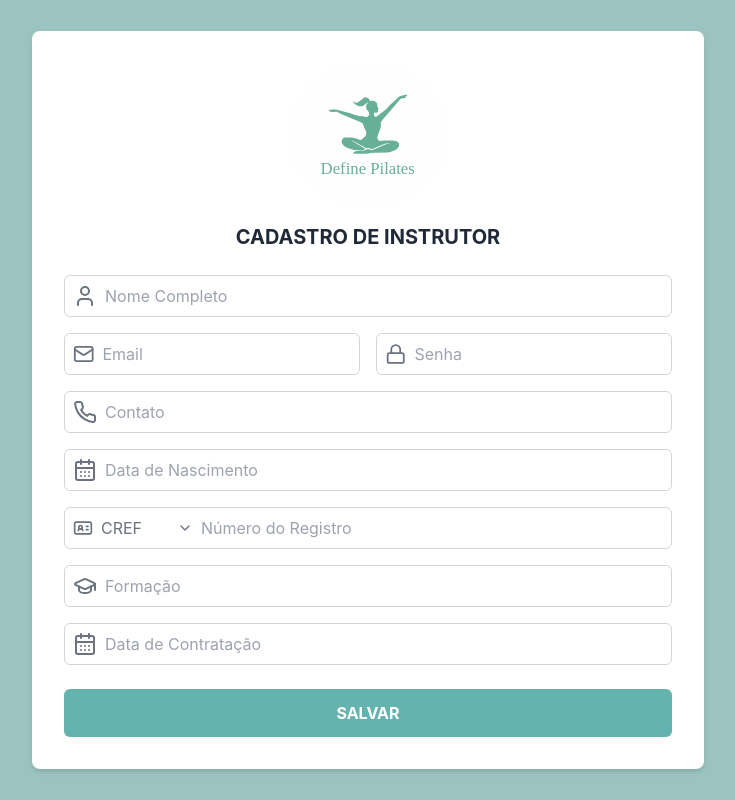
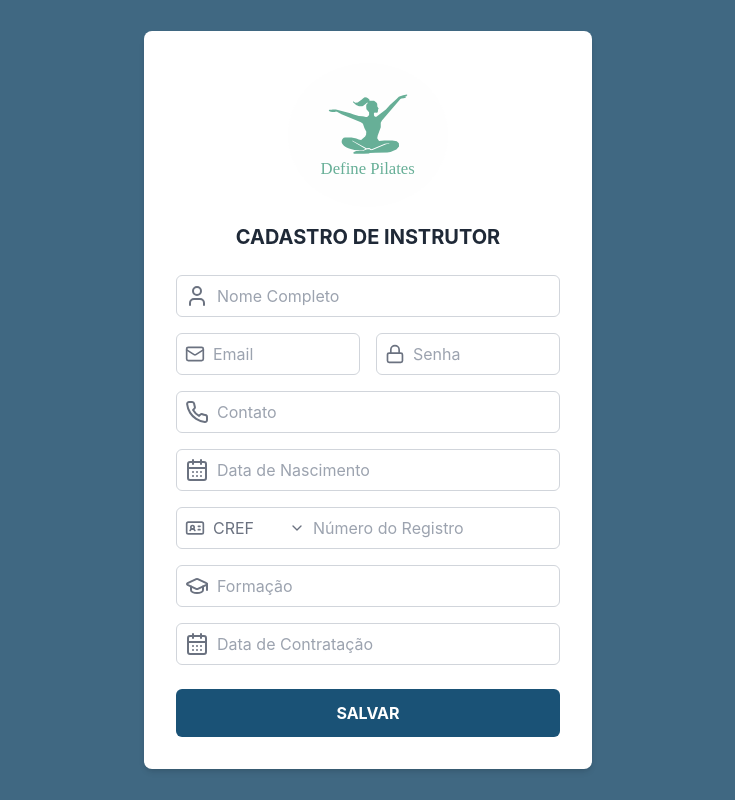
Before and after one commit to Bruxx092/Front_End_Define_Pilates, a React (Vite) app: page /instructor-signin in a window 1280 px wide. Shown: the whole page, without its empty margins (272-1007 px from the left). Built offline with nearby package versions, Linux system fonts and the light colour scheme.

Commit message:
cores atualizadas no login e cadastro

```diff
--- a/src/pages/Auth/ForgotPassword/Code.jsx
+++ b/src/pages/Auth/ForgotPassword/Code.jsx
@@ -11,7 +11,7 @@ const Code = () => {
         };
 
   return (
-    <div className='flex flex-col items-center justify-center min-h-screen bg-shadow-green-200'>
+    <div className='flex flex-col items-center justify-center min-h-screen bg-bismark-800 p-4'>
         <div className="flex flex-col items-center p-8 bg-white rounded-lg shadow-md w-960">
             <img src={Logo_Sem_Contorno} alt="Logo da Empresa" className="w-55" />
 
@@ -30,7 +30,7 @@ const Code = () => {
 
             <br />
 
-            <button className="w-full py-2 bg-shadow-green-500 text-white font-bold rounded-md hover:bg-shadow-green-600 transition-colors duration-300">
+            <button className="w-full py-2 bg-blumine-900 text-white font-bold rounded-md hover:bg-blumine-950 transition-colors duration-300">
                 ENVIAR
             </button>
 
--- a/src/pages/Auth/Login/Login.jsx
+++ b/src/pages/Auth/Login/Login.jsx
@@ -5,14 +5,11 @@ import { Users, User, Handshake } from 'lucide-react';
 
 const Login = () => {
   return (
-    // -> Adicionado padding para telas pequenas
-    <div className="flex flex-col items-center justify-center min-h-screen bg-shadow-green-200 p-4">
+    <div className="flex flex-col items-center justify-center min-h-screen bg-bismark-800 p-4">
       <img src={logo} alt="Logo da Empresa" className="w-24 h-24 mb-6" />
-      {/* -> Título com texto responsivo, centralizado e com padding horizontal */}
       <h1 className="text-xl sm:text-2xl font-bold text-gray-800 mb-8 text-center px-4">
         COMO VOCÊ GOSTARIA DE FAZER LOGIN?
       </h1>
-      {/* -> Container dos cartões com layout e espaçamento responsivos */}
       <div className="flex flex-col sm:flex-row gap-8">
         <UserCard
           title="COLABORADOR"
--- a/src/pages/Auth/Login/LoginForm.jsx
+++ b/src/pages/Auth/Login/LoginForm.jsx
@@ -5,7 +5,7 @@ import Logo_Sem_Contorno from '../../../assets/Logo_Sem_Contorno.svg';
 
 const LoginForm = () => {
   return (
-    <div className='flex flex-col items-center justify-center min-h-screen bg-shadow-green-200'>
+    <div className='flex flex-col items-center justify-center min-h-screen bg-bismark-800 p-4'>
         <div className="flex flex-col items-center p-8 bg-white rounded-lg shadow-md w-960">
             <img src={Logo_Sem_Contorno} alt="Logo da Empresa" className="w-55" />
 
@@ -34,8 +34,8 @@ const LoginForm = () => {
 
             <br />
 
-            <button className="w-full py-2 bg-shadow-green-500 text-white font-bold rounded-md hover:bg-shadow-green-600 transition-colors duration-300">
-                SALVAR
+            <button className="w-full py-2 bg-blumine-900 text-white font-bold rounded-md hover:bg-blumine-950 transition-colors duration-300">
+                ENTRAR
             </button>
         </div>
     </div>
--- a/src/pages/Auth/SignIn/InstructorSignIn.jsx
+++ b/src/pages/Auth/SignIn/InstructorSignIn.jsx
@@ -1,17 +1,47 @@
-import React, { useState } from "react";
+import React, { useState, useEffect } from "react";
+import { useNavigate } from 'react-router-dom';
 import { User, Mail, Lock, Phone, IdCard, GraduationCap, ChevronDown} from 'lucide-react';
 import Logo_Sem_Contorno from '../../../assets/Logo_Sem_Contorno.svg';
 import DateInput from "../../../components/forms/DateInput";
 
 const InstructorSignIn = () => {
     const [documentType, setDocumentType] = useState('CREF');
+    const [cadastroSucesso, setCadastroSucesso] = useState(false);
+    const navigate = useNavigate();
+
+    useEffect(() => {
+        if(cadastroSucesso) {
+            const timer = setTimeout(() => {
+                navigate('/login');
+            }, 3000);
+            return () => clearTimeout(timer);
+        }
+    }, [cadastroSucesso, navigate]);
+
+    const handlesubmit = (e) => {
+        e.preventDefault();
+        //aqui vai a lógica do backend
+        setCadastroSucesso(true);
+    };
+
+    if(cadastroSucesso) {
+        return (
+            <div className="flex flex-col items-center justify-center min-h-screen bg-bismark-800">
+                <div className="flex flex-col items-center p-8 bg-white rounded-lg shadow-md w-96">
+                    <div className="flex items-center justify-center p-8 bg-blumine-900 rounded-md">
+                        <h2 className="text-xl font-bold text-white text-center">
+                            NOVO USUÁRIO CADASTRADO COM SUCESSO!
+                        </h2>
+                    </div>
+                </div>
+            </div>
+        )
+    }
 
     return (
-        // -> Adicionado padding geral para telas pequenas
-        <div className='flex flex-col items-center justify-center min-h-screen bg-shadow-green-200 p-4'>
-            {/* -> Classes de largura e padding responsivas */}
+        <div className="flex flex-col items-center justify-center min-h-screen bg-bismark-800 p-4">
+        <form onSubmit={handlesubmit} className="w-full max-w-md">
             <div className="flex flex-col items-center p-4 sm:p-8 bg-white rounded-lg shadow-md w-full max-w-2xl">
-                {/* -> Ajustado tamanho da logo */}
                 <img src={Logo_Sem_Contorno} alt="Logo da Empresa" className="w-40 mb-4" />
 
                 <h2 className="text-xl font-bold mb-6 text-gray-800 text-center">CADASTRO DE INSTRUTOR</h2>
@@ -24,15 +54,12 @@ const InstructorSignIn = () => {
                     className="flex-grow outline-none border-none bg-transparent text-gray-700"
                     />
                 </div>
-
-                {/* -> Classes de flex e espaçamento responsivas */}
                 <div className="flex flex-col sm:flex-row w-full gap-4 mb-4">
                     <div className="flex items-center flex-1 p-2 border border-gray-300 rounded-md">
                         <Mail className="text-gray-500 mr-2"/>
                         <input
                             type="email"
                             placeholder="Email"
-                            // -> Garante que o input preencha o container
                             className="flex-grow outline-none border-none bg-transparent text-gray-700 w-full"
                         />
                     </div>
@@ -41,7 +68,6 @@ const InstructorSignIn = () => {
                         <input
                             type="password"
                             placeholder="Senha"
-                            // -> Garante que o input preencha o container
                             className="flex-grow outline-none border-none bg-transparent text-gray-700 w-full"
                         />
                     </div>
@@ -59,12 +85,12 @@ const InstructorSignIn = () => {
                 <DateInput placeholder="Data de Nascimento"/>
 
                 <div className="flex items-center w-full p-2 mb-4 border border-gray-300 rounded-md">
-                    <div className="flex items-center text-gray-500 relative flex-shrink-0"> {/* Adicionado flex-shrink-0 */}
+                    <div className="flex items-center text-gray-500 relative flex-shrink-0">
                         <IdCard className="w-5 h-5 mr-2" />
                         <select
                             value={documentType}
                             onChange={(e) => setDocumentType(e.target.value)}
-                            className="bg-transparent border-none outline-none appearance-none pr-6" // Aumentado padding para não sobrepor a seta
+                            className="bg-transparent border-none outline-none appearance-none pr-6"
                         >
                             <option value="CREF">CREF</option>
                             <option value="CREFITO">CREFITO</option>
@@ -74,7 +100,7 @@ const InstructorSignIn = () => {
                     <input
                         type="number"
                         placeholder="Número do Registro"
-                        className="flex-grow outline-none border-none bg-transparent text-gray-700 ml-2" // Adicionado ml-2 para separar
+                        className="flex-grow outline-none border-none bg-transparent text-gray-700 ml-2"
                     />
                 </div>
 
@@ -89,10 +115,11 @@ const InstructorSignIn = () => {
 
                 <DateInput placeholder="Data de Contratação"/>
 
-                <button className="w-full py-3 bg-shadow-green-500 text-white font-bold rounded-md hover:bg-shadow-green-600 transition-colors duration-300 mt-2">
+                <button className="w-full py-3 bg-blumine-900 text-white font-bold rounded-md hover:bg-blumine-950 transition-colors duration-300 mt-2">
                     SALVAR
                 </button>
             </div>
+            </form>
         </div>
     );
 };
--- a/src/pages/Auth/SignIn/SignIn.jsx
+++ b/src/pages/Auth/SignIn/SignIn.jsx
@@ -4,8 +4,8 @@ import { Users, User, Handshake } from 'lucide-react';
 
 const SignIn = () => {
   return (
-    <div className="flex flex-col items-center justify-center min-h-screen bg-shadow-green-200 p-4">
-      <img src={logo} alt="Logo da Empresa" className="w-24 h-24 mb-6" />
+    <div className="flex flex-col items-center justify-center min-h-screen bg-bismark-800 p-4">
+      <img src={logo} alt="Logo da Empresa" className="w-50 h-50 mb-6" />
 
       <div className="w-full text-center mb-6">
 
--- a/src/pages/Auth/SignIn/StudentSignIn.jsx
+++ b/src/pages/Auth/SignIn/StudentSignIn.jsx
@@ -1,15 +1,47 @@
-import React from "react";
+import React, { useState, useEffect } from "react";
+import { useNavigate } from 'react-router-dom';
 import { User, Mail, Lock, Phone, PersonStanding, IdCard, Search} from 'lucide-react';
 import Logo_Sem_Contorno from '../../../assets/Logo_Sem_Contorno.svg';
 import DateInput from "../../../components/forms/DateInput";
 
 const StudentSignIn = () => {
+
+    const [cadastroSucesso, setCadastroSucesso] = useState(false);
+    const navigate = useNavigate();
+
+    useEffect(() => {
+        if(cadastroSucesso) {
+            const timer = setTimeout(() => {
+                navigate('/login');
+            }, 3000);
+            return () => clearTimeout(timer);
+        }
+    }, [cadastroSucesso, navigate]);
+
+    const handlesubmit = (e) => {
+        e.preventDefault();
+        //aqui vai a lógica do backend
+        setCadastroSucesso(true);
+    };
+
+    if(cadastroSucesso) {
+        return (
+            <div className="flex flex-col items-center justify-center min-h-screen bg-bismark-800">
+                <div className="flex flex-col items-center p-8 bg-white rounded-lg shadow-md w-96">
+                    <div className="flex items-center justify-center p-8 bg-blumine-900 rounded-md">
+                        <h2 className="text-xl font-bold text-white text-center">
+                            NOVO USUÁRIO CADASTRADO COM SUCESSO!
+                        </h2>
+                    </div>
+                </div>
+            </div>
+        )
+    }
+
     return (
-        // -> Adiciona padding para evitar que o form cole nas bordas em telas pequenas
-        <div className='flex flex-col items-center justify-center min-h-screen bg-shadow-green-200 p-4'>
-            {/* -> Classes de largura e padding responsivas para o card do formulário */}
+        <div className="flex flex-col items-center justify-center min-h-screen bg-bismark-800 p-4">
+        <form onSubmit={handlesubmit} className="w-full max-w-md">
             <div className="flex flex-col items-center p-4 sm:p-8 bg-white rounded-lg shadow-md w-full max-w-2xl">
-                {/* -> Ajusta o tamanho da logo para um visual mais limpo */}
                 <img src={Logo_Sem_Contorno} alt="Logo da Empresa" className="w-40 mb-4" />
 
                 <h2 className="text-xl font-bold mb-6 text-gray-800 text-center">CADASTRO DE ALUNO</h2>
@@ -22,15 +54,12 @@ const StudentSignIn = () => {
                     className="flex-grow outline-none border-none bg-transparent text-gray-700"
                     />
                 </div>
-
-                {/* -> Container responsivo para Email e Senha */}
                 <div className="flex flex-col sm:flex-row w-full gap-4 mb-4">
                     <div className="flex items-center flex-1 p-2 border border-gray-300 rounded-md">
                         <Mail className="text-gray-500 mr-2"/>
                         <input
                             type="email"
                             placeholder="Email"
-                            // -> Garante que o input ocupe todo o espaço do seu container
                             className="flex-grow outline-none border-none bg-transparent text-gray-700 w-full"
                         />
                     </div>
@@ -39,7 +68,6 @@ const StudentSignIn = () => {
                         <input
                             type="password"
                             placeholder="Senha"
-                            // -> Garante que o input ocupe todo o espaço do seu container
                             className="flex-grow outline-none border-none bg-transparent text-gray-700 w-full"
                         />
                     </div>
@@ -48,7 +76,7 @@ const StudentSignIn = () => {
                 <div className="flex items-center w-full p-2 mb-4 border border-gray-300 rounded-md">
                     <Phone className="text-gray-500 mr-2"/>
                     <input
-                        type="tel" // Alterado para 'tel' para melhor usabilidade mobile
+                        type="tel"
                         placeholder="Contato"
                         className="flex-grow outline-none border-none bg-transparent text-gray-700"
                     />
@@ -59,7 +87,7 @@ const StudentSignIn = () => {
                 <div className="flex items-center w-full p-2 mb-4 border border-gray-300 rounded-md">
                     <IdCard className="text-gray-500 mr-2"/>
                     <input
-                        type="tel" // Alterado para 'tel' para melhor usabilidade mobile
+                        type="tel"
                         placeholder="CPF"
                         className="flex-grow outline-none border-none bg-transparent text-gray-700"
                     />
@@ -82,12 +110,11 @@ const StudentSignIn = () => {
                         className="flex-grow outline-none border-none bg-transparent text-gray-700"
                     />
                 </div>
-
-                {/* -> Aumenta o padding vertical para um melhor alvo de toque */}
-                <button className="w-full py-3 bg-shadow-green-500 text-white font-bold rounded-md hover:bg-shadow-green-600 transition-colors duration-300">
+                <button className="w-full py-3 bg-blumine-900 text-white font-bold rounded-md hover:bg-blumine-950 transition-colors duration-300">
                     SALVAR
                 </button>
             </div>
+            </form>
         </div>
     );
 };
--- a/tailwind.config.js
+++ b/tailwind.config.js
@@ -5,6 +5,32 @@ module.exports = {
   theme: {
     extend: {
       colors: {
+        "blumine": {
+          "50": "#f1f9ff",
+          "100": "#e2f1fd",
+          "200": "#bfe4ff",
+          "300": "#89cfff",
+          "400": "#43b7ff",
+          "500": "#17a3f0",
+          "600": "#0085ca",
+          "700": "#006aa2",
+          "800": "#005987",
+          "900": "#1A5276",
+          "950": "#062f48"
+        },
+        "bismark": {
+          "50": "#f1fcff",
+          "100": "#dff4ff",
+          "200": "#bfeaff",
+          "300": "#9adcff",
+          "400": "#70c4fa",
+          "500": "#60acdc",
+          "600": "#498ab3",
+          "700": "#3c6f8f",
+          "800": "#406882",
+          "900": "#2d4b5f",
+          "950": "#193141"
+        },
         "shadow-green": {
           50: "#f1fcfc",
           100: "#e0f6f4",
@@ -44,7 +70,7 @@ module.exports = {
           900: "#214c49",
           950: "#0d2e2c",
         },
-        calypso: {
+        "calypso": {
           50: "#f3f8fd",
           100: "#e6f1f9",
           200: "#c9e2f5",
@@ -70,7 +96,7 @@ module.exports = {
           900: "#314a41",
           950: "#1a2d26",
         },
-        java: {
+        "java": {
           50: "#eefdff",
           100: "#d9f7fc",
           200: "#b1f0f9",
@@ -96,7 +122,7 @@ module.exports = {
           900: "#1a4e53",
           950: "#0b3236",
         },
-        envy: {
+        "envy": {
           50: "#fafafa",
           100: "#f5f5f5",
           200: "#e5e5e5",
```
Also changed, not shown: src/pages/Auth/ForgotPassword/ForgotPassword.jsx (+3 -11 lines), src/pages/Auth/ForgotPassword/NewPassword.jsx (+4 -4 lines), src/pages/Auth/SignIn/ColaboratorSignIn.jsx (+4 -4 lines).
